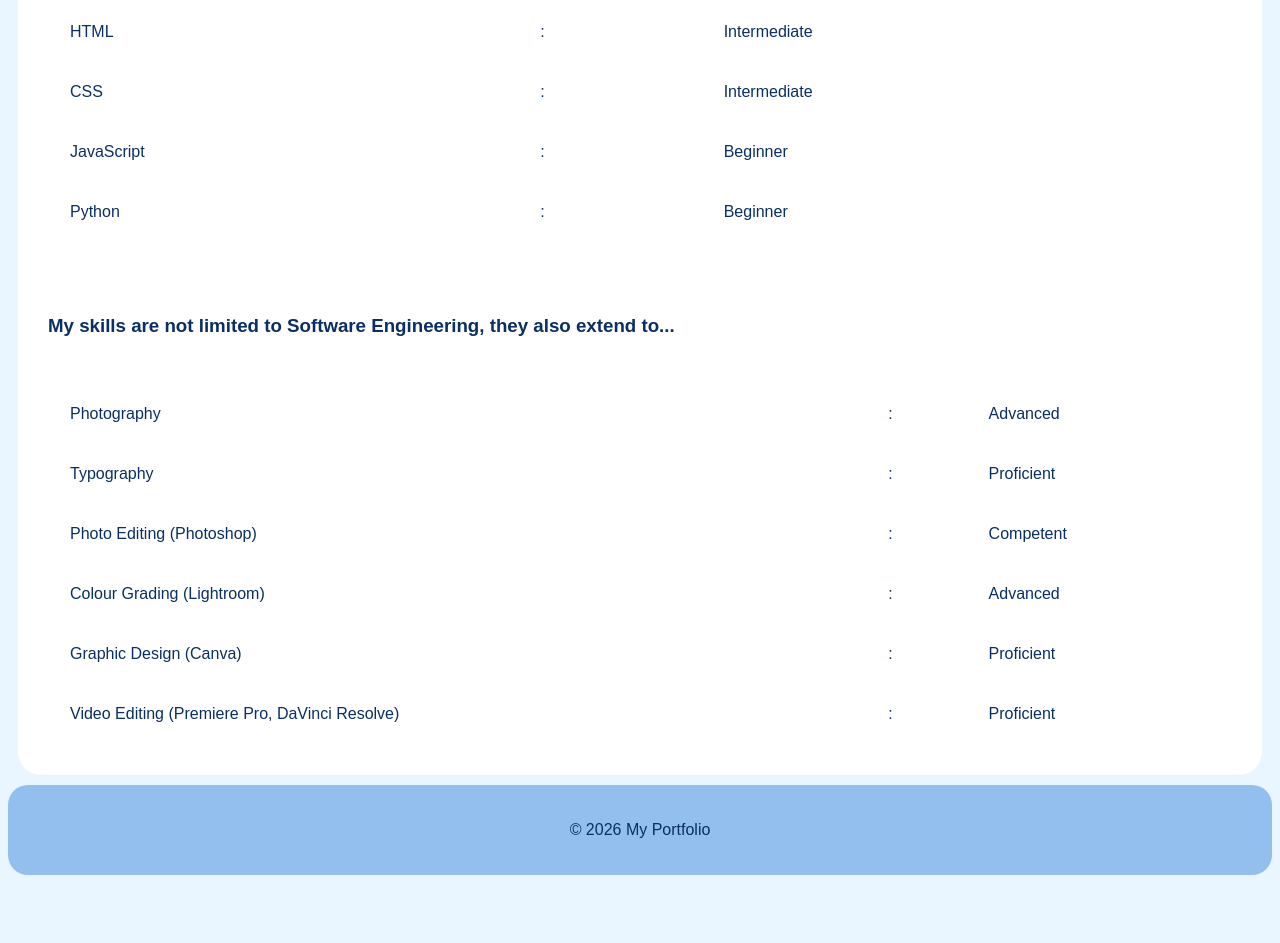
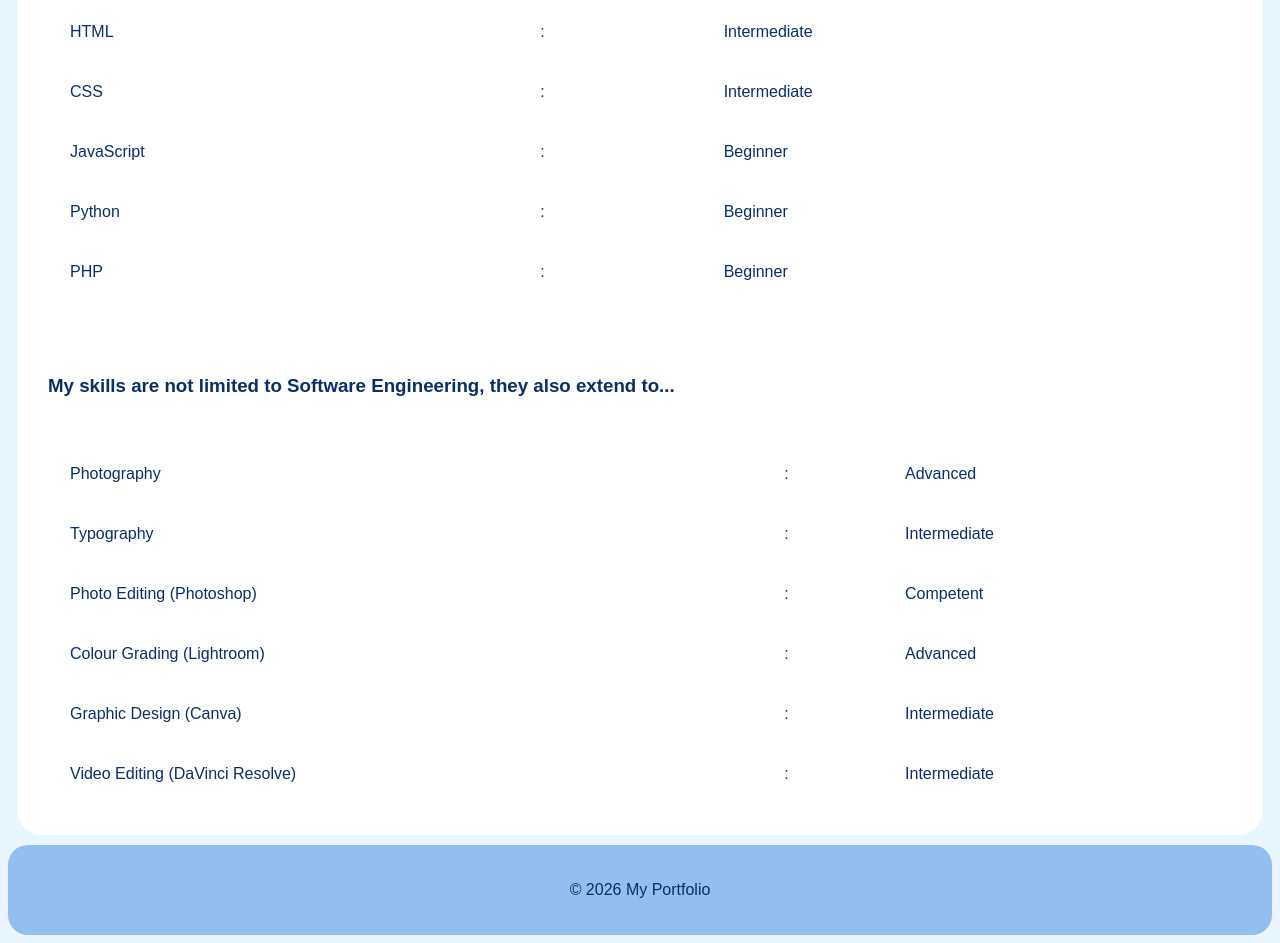
Before and after one commit to d234n/Portfolio, a plain HTML site: page about.html in a window 1280 px wide. Shown: the part 1134-2077 px from the top of the page. Before the commit the page ends 2017 px from the top, so only its background shows below. Drawn offline with Linux system fonts and the light colour scheme.

Commit message:
added a new skill

```diff
--- a/about.html
+++ b/about.html
@@ -103,6 +103,11 @@
                 <td>:</td>
                 <td>Beginner</td>
             </tr>
+            <tr>
+                <td>PHP</td>
+                <td>:</td>
+                <td>Beginner</td>
+            </tr>
         </table>
 
         <br>
@@ -120,7 +125,7 @@
             <tr>
                 <td>Typography</td>
                 <td>:</td>
-                <td>Proficient</td>
+                <td>Intermediate</td>
             </tr>
             <tr>
                 <td>Photo Editing (Photoshop)</td>
@@ -135,12 +140,12 @@
             <tr>
                 <td>Graphic Design (Canva)</td>
                 <td>:</td>
-                <td>Proficient</td>
+                <td>Intermediate</td>
             </tr>
             <tr>
-                <td>Video Editing (Premiere Pro, DaVinci Resolve)</td>
+                <td>Video Editing (DaVinci Resolve)</td>
                 <td>:</td>
-                <td>Proficient</td>
+                <td>Intermediate</td>
             </tr>
         </table>
     </main>
```
